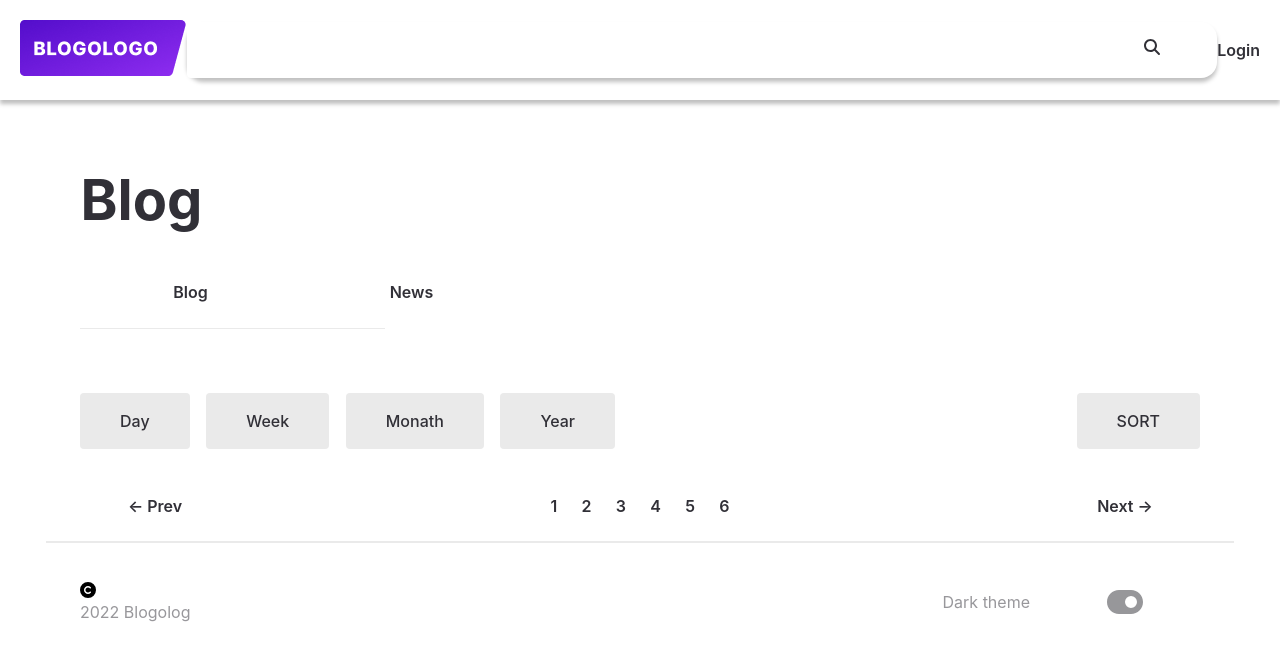
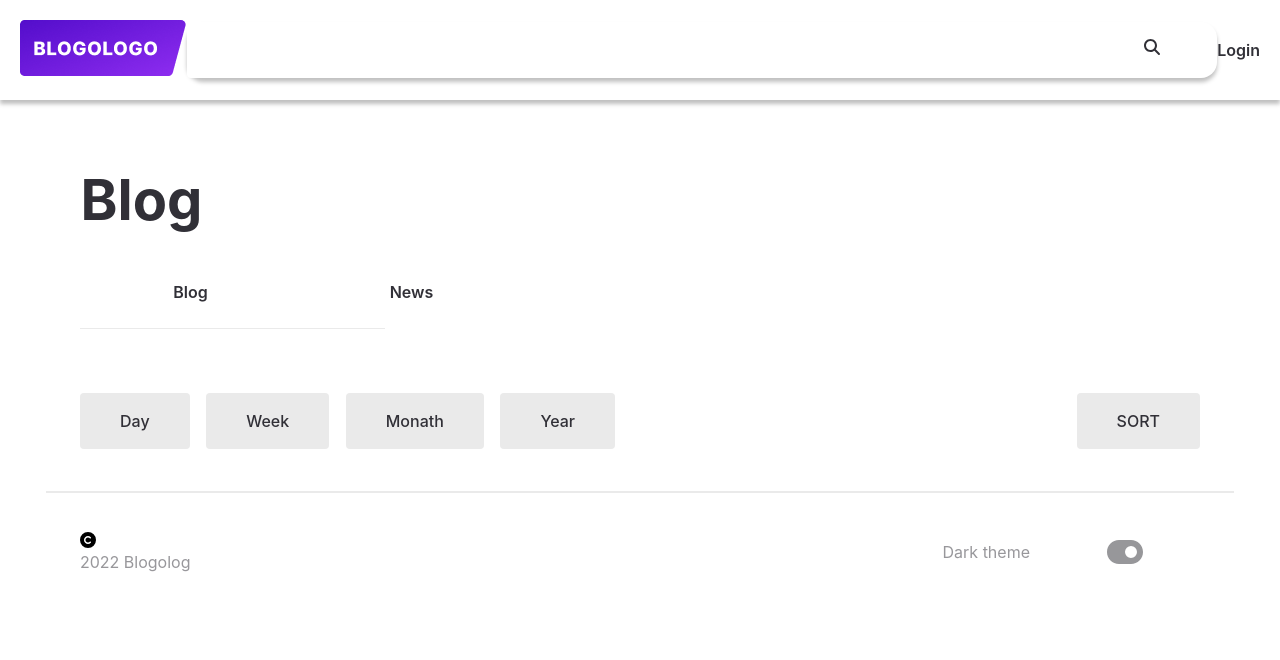
Before and after one commit to Shelkovskiy/NewsBLogApp-use-React-Redux-, a React (Create React App) app in the folder react-redux-app/: page /mainpage in a window 1280 px wide. Shown: the top 660 px of the page. Built offline with nearby package versions, Linux system fonts and the light colour scheme.

Commit message:
fix pages,because now use redux (not react)

```diff
--- a/react-redux-app/src/pages/MainPage/index.tsx
+++ b/react-redux-app/src/pages/MainPage/index.tsx
@@ -1,6 +1,5 @@
 import React from "react";
 import BlogPosts from "../../components/BlogPosts/index";
-import Button from "../../components/common-components/Button";
 import { CustomLnk } from "../../components/common-components/CustomLink";
 import ComponentsContainer from "../../components/common-components/Container";
 import CustomText from "../../components/common-components/Text";
@@ -9,9 +8,6 @@ import {
 	NavWrap,
 	NavWrapItem,
 } from "../../components/common-components/Navigation";
-import { Page } from "../../components/Pagination";
-
-const totalPages: number[] = [1, 2, 3, 4, 5, 6];
 
 const SortItem = styled.div`
 	text-align: center;
@@ -83,42 +79,6 @@ export const MainPage = () => {
 			<div>
 				<BlogPosts />
 			</div>
-			<ComponentsContainer
-				width="100%"
-				display="flex"
-				justifyContent="space-between"
-				alignItems="center"
-			>
-				<Button
-					background="none"
-					border="none"
-					color="#313037"
-					fontFamily="Inter"
-					fontSize="16"
-					fontWeight="600"
-				>
-					← Prev
-				</Button>
-				<ComponentsContainer
-					width="179px"
-					display="flex"
-					justifyContent="space-between"
-				>
-					{totalPages.map((page, index) => (
-						<Page key={index}>{page}</Page>
-					))}
-				</ComponentsContainer>
-				<Button
-					background="none"
-					color="#313037"
-					fontFamily="Inter"
-					border="none"
-					fontSize="16"
-					fontWeight="600"
-				>
-					Next →
-				</Button>
-			</ComponentsContainer>
 		</ComponentsContainer>
 	);
 };
--- a/react-redux-app/src/pages/NewsPage/index.tsx
+++ b/react-redux-app/src/pages/NewsPage/index.tsx
@@ -48,9 +48,9 @@ export const NewsPage = () => {
 						color="#313037"
 						margin="0px 0px 40px"
 						alignItems="center"
-						width="123"
+						width="123px"
 					>
-						Blog
+						News
 					</CustomText>
 				</div>
 				<NavWrap>
--- a/react-redux-app/src/pages/SearchPage/index.tsx
+++ b/react-redux-app/src/pages/SearchPage/index.tsx
@@ -1,8 +1,6 @@
 import React from "react";
 import ComponentsContainer from "../../components/common-components/Container";
 import CustomText from "../../components/common-components/Text";
-import List from "../../components/common-components/UserList/List";
-import useState from 'react';
 
 const Searchpage = () => {
 	return (
--- a/react-redux-app/src/pages/SelectedPage/index.tsx
+++ b/react-redux-app/src/pages/SelectedPage/index.tsx
@@ -8,19 +8,15 @@ import { CustomLnk } from "../../components/common-components/CustomLink/index";
 import { FontAwesomeIcon } from "@fortawesome/react-fontawesome";
 import { faFacebook, faTwitter } from "@fortawesome/free-brands-svg-icons";
 import { faEllipsis } from "@fortawesome/free-solid-svg-icons";
+import { ISinglePage } from "../../components/Types/BlogType";
 
 const SelectedPage = () => {
-	const [singlePosts, setSiglePosts] = useState<{
-		title: string;
-		imageUrl: string;
-		summary: string;
-		url: string;
-	}>();
+	const [singlePosts, setSiglePosts] = useState<ISinglePage>();
 	const { id } = useParams();
 
 	useEffect(() => {
 		if (id) {
-			const Posts = async () => {
+			const posts = async () => {
 				try {
 					const response = await getSignglePosts(id);
 					setSiglePosts(response);
@@ -28,10 +24,10 @@ const SelectedPage = () => {
 					console.error(e);
 				}
 			};
-			Posts();
+			posts();
 		}
 	}, [id]);
-	console.log({ singlePosts });
+
 	return (
 		<ComponentsContainer
 			maxWidth="1120px"
@@ -129,4 +125,4 @@ const SelectedPage = () => {
 	);
 };
 
-export default React.memo(SelectedPage);
+export default SelectedPage;
```
